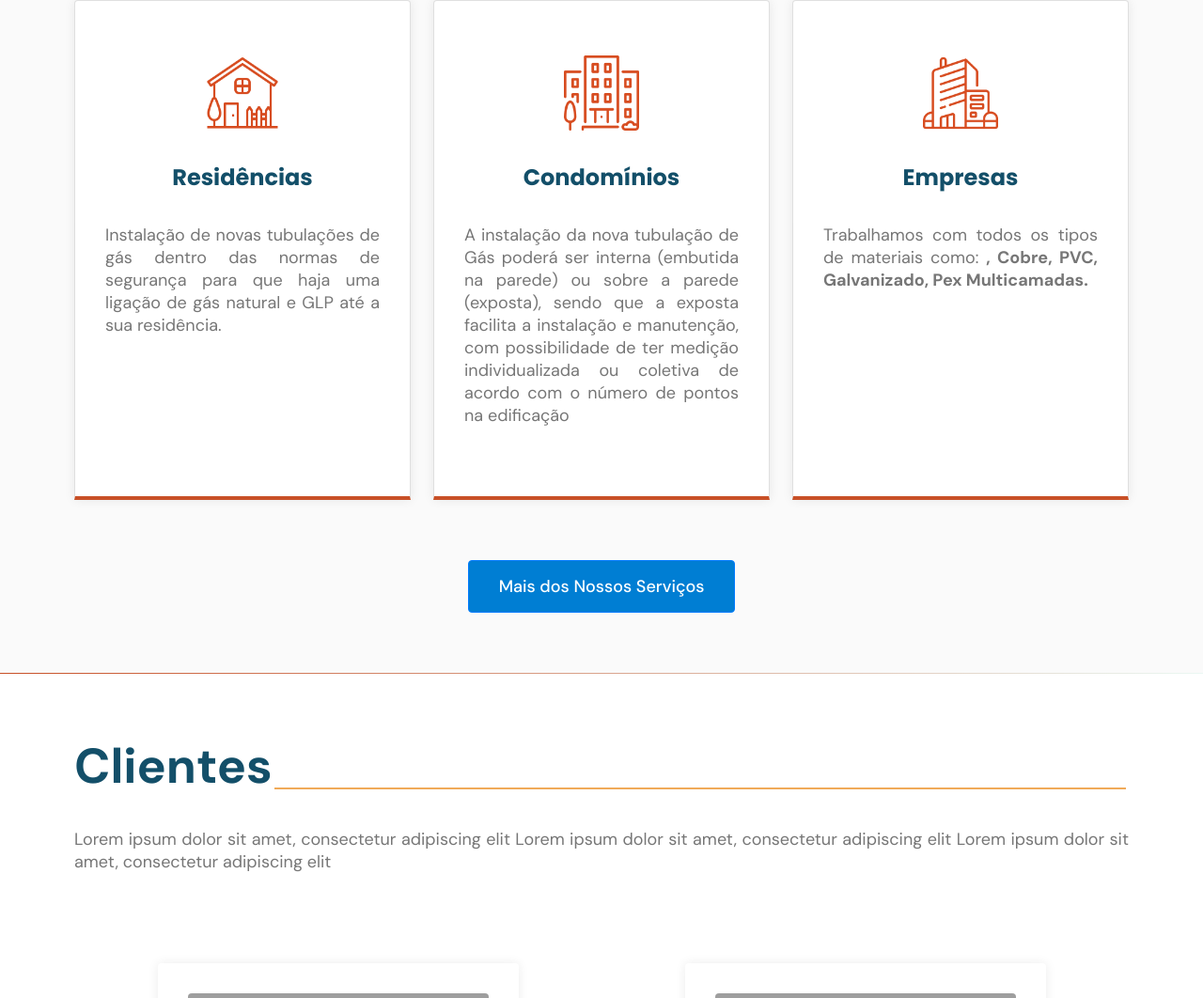
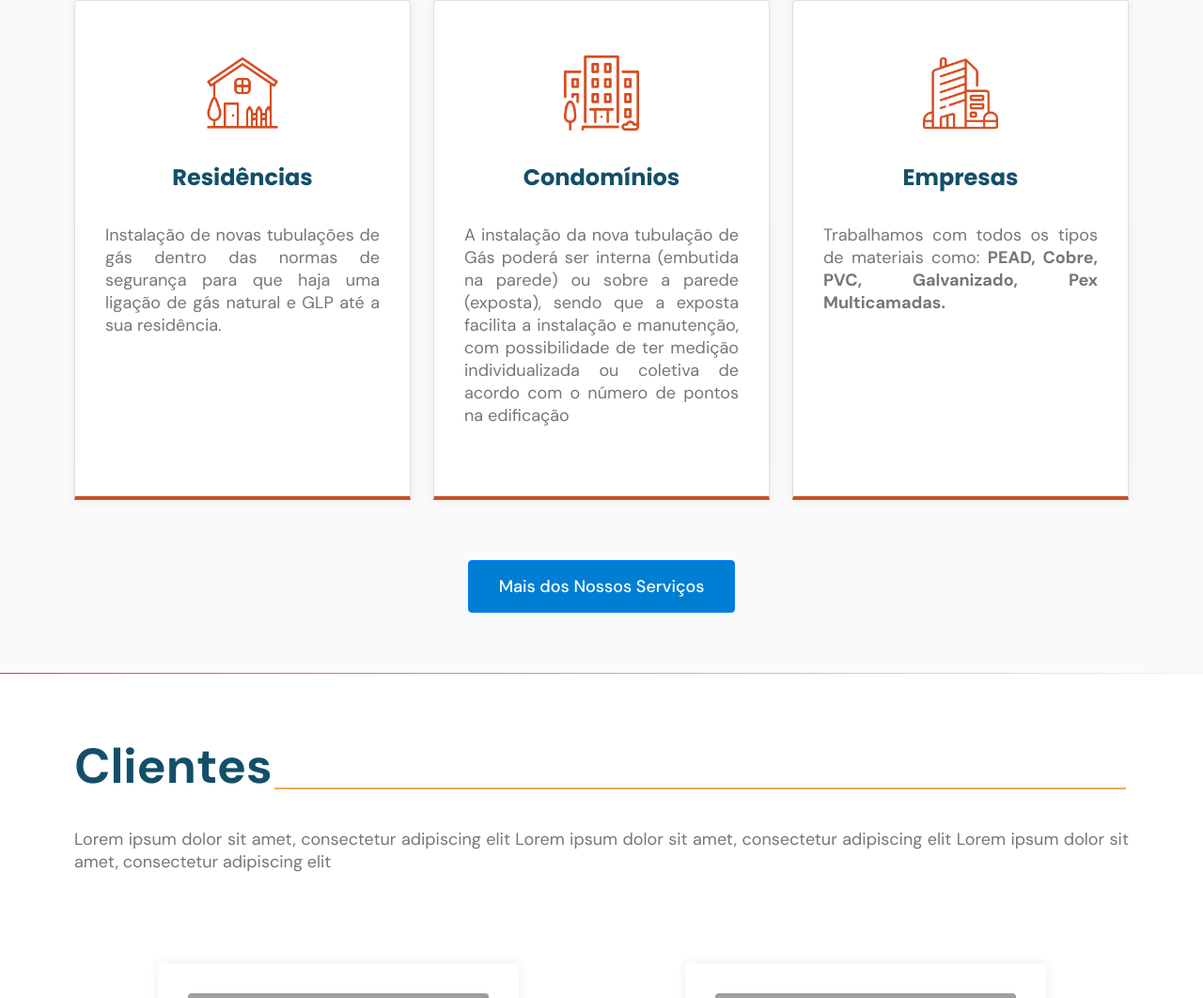
Before and after one commit to Wilianbps/javagas, a plain HTML site: page index.html in a window 1280 px wide. Shown: the part 1975-3037 px from the top of the page at 94% size. Drawn offline with nearby package versions, Linux system fonts and the light colour scheme; grey boxes are pictures that could not be loaded; files whose address does not match are found by name.

Commit message:
Update index.html

```diff
--- a/index.html
+++ b/index.html
@@ -188,7 +188,7 @@
               <img src="imgs/icons/office-building.png" alt="Empresa" />
               <h3 class="title">Empresas</h3>
               <p>
-                Trabalhamos com todos os tipos de materiais como: <strong>, Cobre,
+                Trabalhamos com todos os tipos de materiais como: <strong>PEAD, Cobre,
                 PVC, Galvanizado, Pex Multicamadas.</strong>
               </p>
             </div>
```
